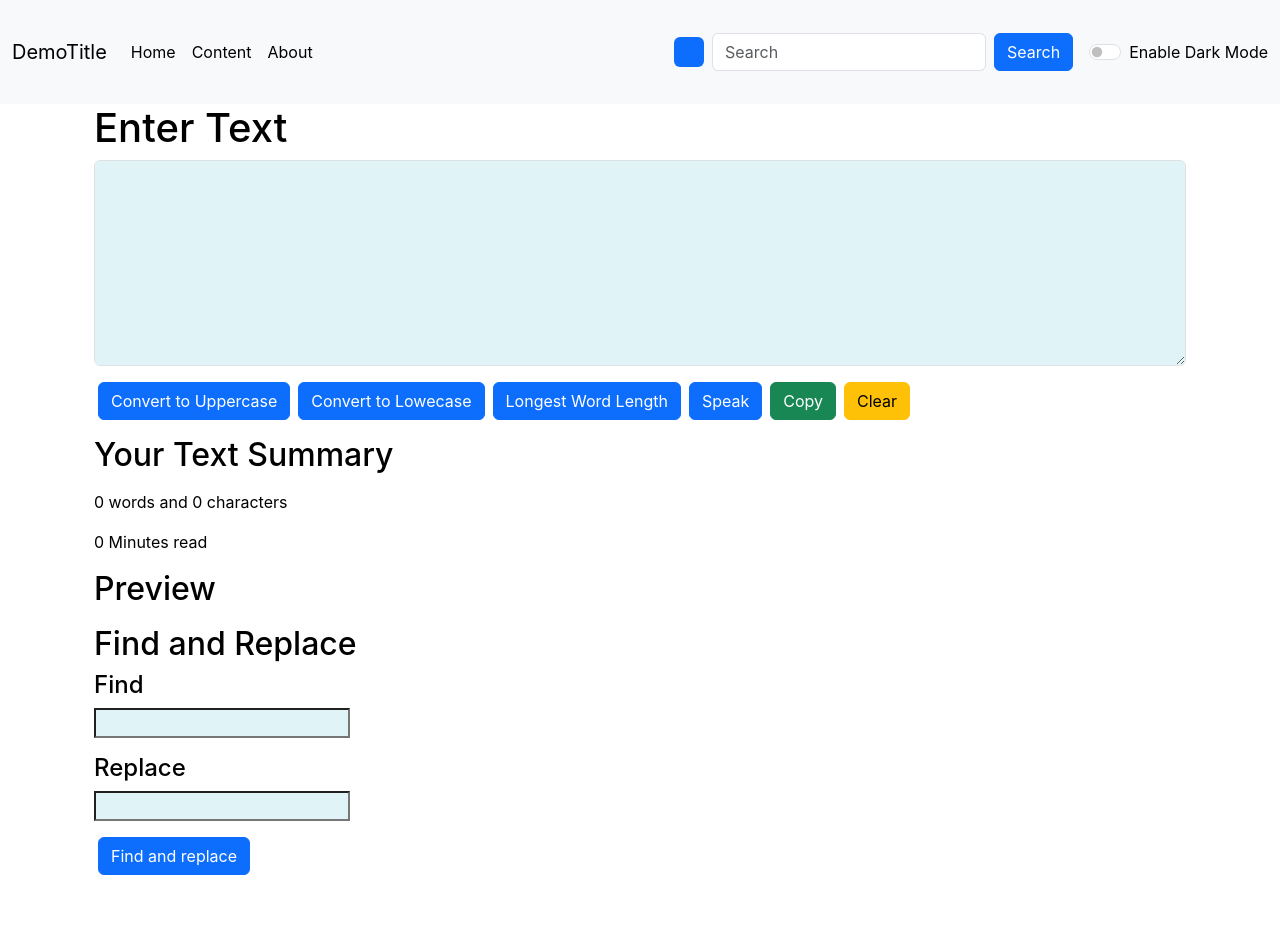
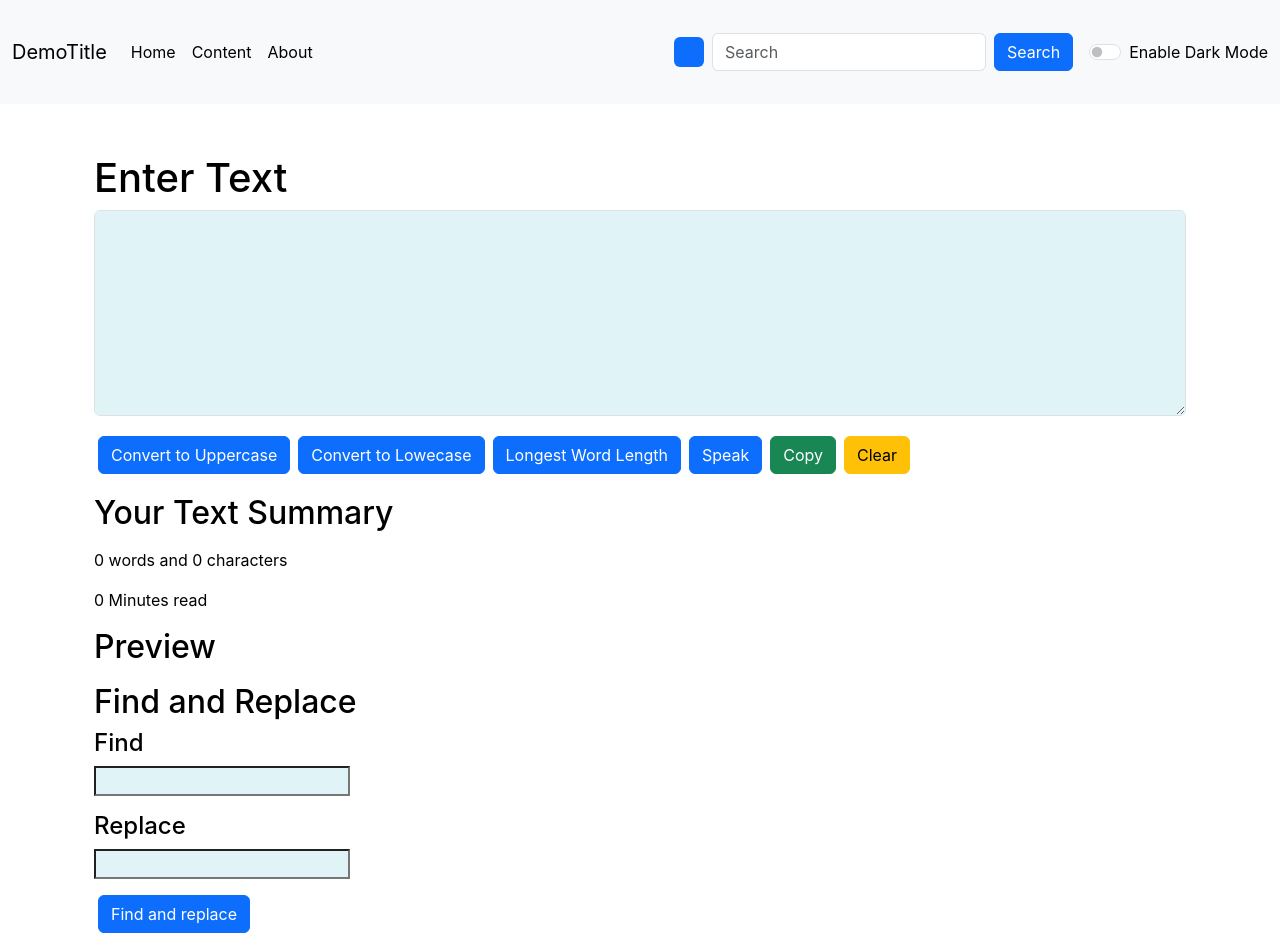
Before and after one commit to Bhargav-Trivedi-777/React-Training, a React (Create React App) app: page / in a window 1280 px wide. Before the commit the page ends 891 px from the top, so only its background shows below. Built offline with nearby package versions, Linux system fonts and the light colour scheme.

Commit message:
fix UI issue and change the abount content

```diff
--- a/src/components/About.js
+++ b/src/components/About.js
@@ -8,36 +8,36 @@ export default function About({ darkMode }) {
                 <div className="accordion-item">
                     <h2 className="accordion-header">
                         <button className="accordion-button" type="button" data-bs-toggle="collapse" data-bs-target="#collapseOne" aria-expanded="true" aria-controls="collapseOne">
-                            Accordion Item #1
+                            <strong>Analyze Your Text</strong>
                         </button>
                     </h2>
                     <div id="collapseOne" className="accordion-collapse collapse show" data-bs-parent="#accordionExample">
                         <div className="accordion-body">
-                            <strong>This is the first item’s accordion body.</strong> It is shown by default, until the collapse plugin adds the appropriate classes that we use to style each element. These classes control the overall appearance, as well as the showing and hiding via CSS transitions. You can modify any of this with custom CSS or overriding our default variables. It’s also worth noting that just about any HTML can go within the <code>.accordion-body</code>, though the transition does limit overflow.
+                            TextUtils gives you a way to Analyze your text quickly
                         </div>
                     </div>
                 </div>
                 <div className="accordion-item">
                     <h2 className="accordion-header">
                         <button className="accordion-button collapsed" type="button" data-bs-toggle="collapse" data-bs-target="#collapseTwo" aria-expanded="false" aria-controls="collapseTwo">
-                            Accordion Item #2
+                            <strong>Free to use</strong>
                         </button>
                     </h2>
                     <div id="collapseTwo" className="accordion-collapse collapse" data-bs-parent="#accordionExample">
                         <div className="accordion-body">
-                            <strong>This is the second item’s accordion body.</strong> It is hidden by default, until the collapse plugin adds the appropriate classes that we use to style each element. These classes control the overall appearance, as well as the showing and hiding via CSS transitions. You can modify any of this with custom CSS or overriding our default variables. It’s also worth noting that just about any HTML can go within the <code>.accordion-body</code>, though the transition does limit overflow.
+                            TextUtils is a free character counter tool that provides instant character count & word count statistics for a given text.
                         </div>
                     </div>
                 </div>
                 <div className="accordion-item">
                     <h2 className="accordion-header">
                         <button className="accordion-button collapsed" type="button" data-bs-toggle="collapse" data-bs-target="#collapseThree" aria-expanded="false" aria-controls="collapseThree">
-                            Accordion Item #3
+                            <strong>Browaer Compitable</strong>
                         </button>
                     </h2>
                     <div id="collapseThree" className="accordion-collapse collapse" data-bs-parent="#accordionExample">
                         <div className="accordion-body">
-                            <strong>This is the third item’s accordion body.</strong> It is hidden by default, until the collapse plugin adds the appropriate classes that we use to style each element. These classes control the overall appearance, as well as the showing and hiding via CSS transitions. You can modify any of this with custom CSS or overriding our default variables. It’s also worth noting that just about any HTML can go within the <code>.accordion-body</code>, though the transition does limit overflow.
+                            This word counter software works in every browser.
                         </div>
                     </div>
                 </div>
--- a/src/components/Alert.js
+++ b/src/components/Alert.js
@@ -6,12 +6,14 @@ export default function Alert(props) {
         return lower.charAt(0).toUpperCase() +lower.slice(1);
     }
     return (
-        props.alert &&
+        <div style={{height:"50px"}}>
+        {props.alert &&
         <div className='container'>
             <div className={`alert alert-${props.alert.Type} alert-dismissible fade show`} role="alert">
                 <strong>{capitalize(props.alert.Type)}</strong> : {props.alert.Msg}
                 <button type="button" className="btn-close" data-bs-dismiss="alert" aria-label="Close"></button>
             </div>
+        </div>}
         </div>
     )
 }
--- a/src/components/Utils.js
+++ b/src/components/Utils.js
@@ -21,7 +21,7 @@ export default function TextForm(prop) {
         prop.showAlert("Converted to Lowercase", "success")
     }
     const ClaerText = () => {
-        if(text ===""){
+        if (text === "") {
             prop.showAlert("Text box already empty", "danger");
             return;
         }
@@ -42,7 +42,7 @@ export default function TextForm(prop) {
         words.forEach(item => {
             big = (big == null || big.length < item.length) ? item : big;
         })
-        prop.showAlert("Longest word is : " + big , "primary")
+        prop.showAlert("Longest word is : " + big, "primary")
     }
     const Speak = () => {
         const utterance = new SpeechSynthesisUtterance(text);
@@ -66,17 +66,17 @@ export default function TextForm(prop) {
                                 color: prop.darkMode ? "white" : "black"
                             }} />
                     </div>
-                    <div className="btn btn-primary mx-1" onClick={HandleUpKey}>Convert to Uppercase</div>
-                    <div className="btn btn-primary mx-1 " onClick={HandleLoKey}>Convert to Lowecase</div>
-                    <div className="btn btn-primary mx-1 " onClick={LongWord}>Longest Word Length</div>
-                    <div className="btn btn-primary mx-1 " onClick={Speak}>Speak</div>
-                    <div className="btn btn-success mx-1 " onClick={CopyToClipboard}>Copy</div>
-                    <div className="btn btn-warning mx-1 " onClick={ClaerText}>Clear</div>
+                    <div className="btn btn-primary mx-1 my-1" onClick={HandleUpKey}>Convert to Uppercase</div>
+                    <div className="btn btn-primary mx-1 my-1" onClick={HandleLoKey}>Convert to Lowecase</div>
+                    <div className="btn btn-primary mx-1 my-1" onClick={LongWord}>Longest Word Length</div>
+                    <div className="btn btn-primary mx-1 my-1" onClick={Speak}>Speak</div>
+                    <div className="btn btn-success mx-1 my-1" onClick={CopyToClipboard}>Copy</div>
+                    <div className="btn btn-warning mx-1 my-1" onClick={ClaerText}>Clear</div>
                 </div>
                 <div className='container my-3'>
                     <h2 className='my-3'>Your Text Summary</h2>
-                    <p> {text === "" ? 0 : text.split(" ").length} words and {text.length} characters</p>
-                    <p> {text === "" ? 0 : 0.008 * text.split(" ").length } Minutes read</p>
+                    <p> {text.split(" ").filter((element) => { return element.length !== 0 }).length} words and {text.length} characters</p>
+                    <p> {text === "" ? 0 : 0.008 * text.split(" ").length} Minutes read</p>
                     <h2 className='my-3'>Preview</h2>
                     <p>{text}</p>
                 </div>
@@ -85,7 +85,7 @@ export default function TextForm(prop) {
                     <div className="mb-3">
                         <h4>Find</h4>
                         <input type="text" name="find" id="findBox" onChange={(e) => setFind(e.target.value)} value={find}
-                        style={{
+                            style={{
                                 backgroundColor: prop.darkMode ? "#b5888870" : "#8cd2dd44",
                                 color: prop.darkMode ? "white" : "black"
                             }} />
@@ -93,10 +93,10 @@ export default function TextForm(prop) {
                     <div className="mb-3">
                         <h4>Replace</h4>
                         <input type="text" name="replace" id="replaceBox" onChange={(e) => setReplace(e.target.value)} value={repalce}
-                        style={{
+                            style={{
                                 backgroundColor: prop.darkMode ? "#b5888870" : "#8cd2dd44",
                                 color: prop.darkMode ? "white" : "black"
-                        }} />
+                            }} />
                     </div>
                     <div className="btn btn-primary mx-1" onClick={FindAndReplace} >Find and replace</div>
                 </div>
```
